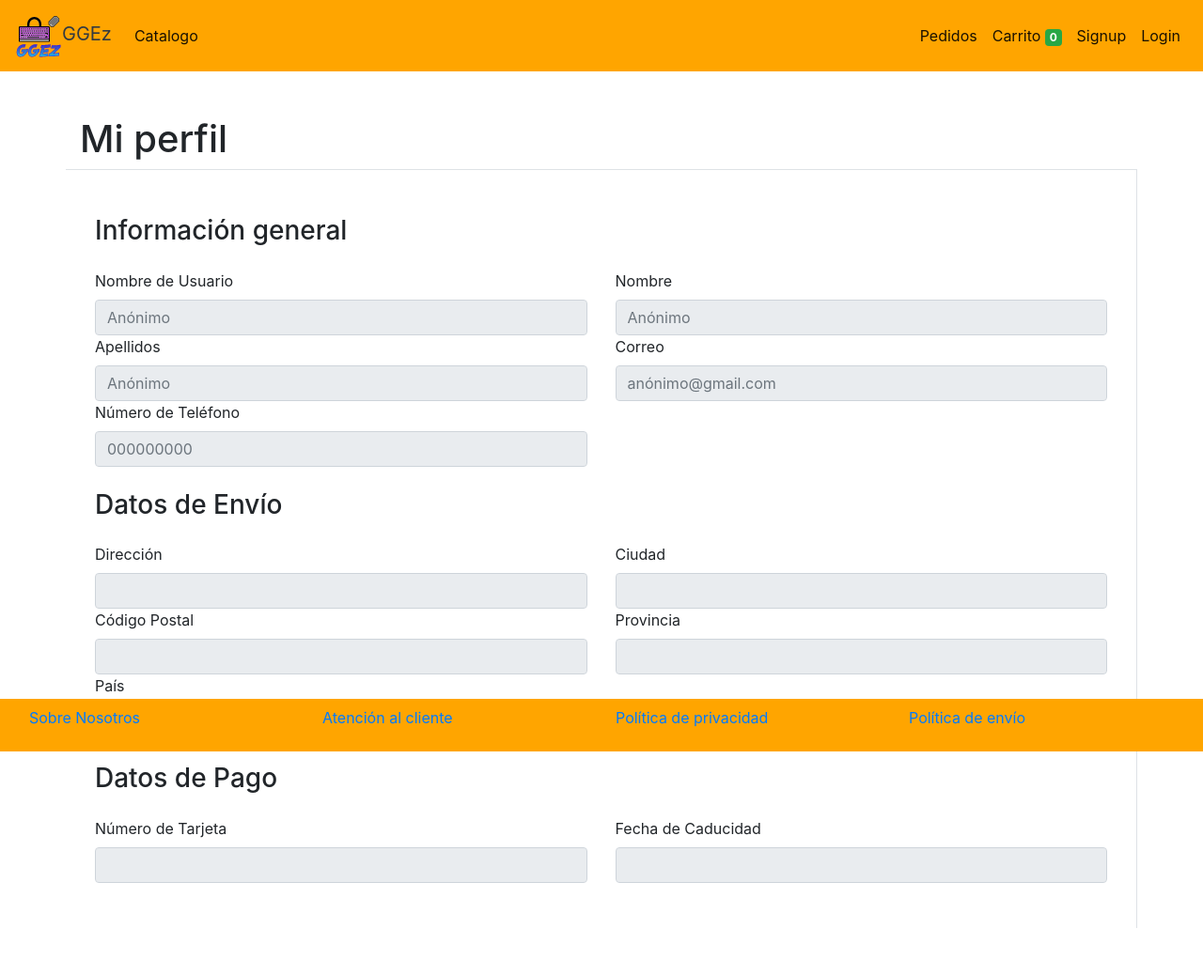
After one commit to juatalfri/PGPI-GGEz-3.14, a Django app: page /perfil/1 in a window 1280 px wide. The commit adds this page. Shown: the whole page at 94% size. Run offline with Django 4.2, Linux system fonts and the light colour scheme; data comes from the database, SQL or seed files in the repository; parts of the project's set-up code (start-up, migrations or seed data) failed here and were passed over; some libraries are stand-ins or nearby versions.

Commit message:
Tarea-015: Completada
Vista de mi perfil de usuario implementada y corrección de registro de
usuario. Además, se ha añadido una imagen a /caratulas para que no se
elimine la carpeta.

```diff
--- a/GGez_App/admin.py
+++ b/GGez_App/admin.py
@@ -6,3 +6,5 @@ admin.site.register(Categoria)
 admin.site.register(Cliente)
 admin.site.register(Pedido)
 admin.site.register(cantidadPedido)
+admin.site.register(DatosEnvio)
+admin.site.register(DatosPago)
--- a/GGez_App/models.py
+++ b/GGez_App/models.py
@@ -1,5 +1,4 @@
 from django.db import models
-from unittest.util import _MAX_LENGTH
 from django.template.defaultfilters import default
 from django.utils import timezone
 from django.db.models import Q
@@ -77,6 +76,18 @@ class Juego(models.Model):
             print(maximo)
         return Juego.objects.filter(precio__range=(minimo,maximo))
 
+class DatosEnvio(models.Model):
+    direccion = models.CharField(max_length=100)
+    ciudad = models.CharField(max_length=100)
+    codigoPostal = models.CharField(max_length=100)
+    provincia = models.CharField(max_length=100)
+    pais = models.CharField(max_length=100)
+
+class DatosPago(models.Model):
+    numeroTarjeta = models.IntegerField()
+    fechaCaducidad = models.CharField(max_length=5)
+    codigoSeguridad = models.IntegerField()
+
 class Cliente(models.Model):
     nombre = models.CharField(max_length=50)
     apellidos = models.CharField(max_length=50)
@@ -84,6 +95,8 @@ class Cliente(models.Model):
     telefono = models.CharField(max_length=10)
     correo = models.EmailField()
     contrasena = models.CharField(max_length=20)
+    datosEnvio = models.OneToOneField(DatosEnvio, on_delete=models.CASCADE, null=True)
+    datosPago = models.OneToOneField(DatosPago, on_delete=models.CASCADE, null=True)
 
     def registro(self):
         self.save()
@@ -101,6 +114,13 @@ class Cliente(models.Model):
     def getClientePorNombreUsuario(nombreUsuario):
         try:
             return Cliente.objects.get(nombreUsuario=nombreUsuario)
+        except:
+            return False
+
+    @staticmethod
+    def getClientePorId(idUsuario):
+        try:
+            return Cliente.objects.get(id=idUsuario)
         except:
             return False
 
--- /dev/null
+++ b/GGez_App/perfil.py
@@ -0,0 +1,38 @@
+'''
+Created on 5 dic 2022
+
+@author: andres
+'''
+from django.shortcuts import render, redirect, HttpResponseRedirect
+from django.contrib.auth.hashers import check_password
+from GGez_App.models import *
+from django.views import View
+
+class Perfil(View):
+    return_url = None
+
+    def get(self, request, idUsuario):
+        cliente = Cliente.getClientePorId(idUsuario)
+        return render (request, 'perfil.html', {'cliente' : cliente})
+
+    # def post(self, request):
+    #     nombreUsuario = request.POST.get ('nombreUsuario')
+    #     contrasena = request.POST.get ('contrasena')
+    #     cliente = Cliente.getClientePorNombreUsuario(nombreUsuario)
+    #     mensajeError = None
+    #     if cliente:
+    #         flag = contrasena == cliente.contrasena
+    #         if flag:
+    #             request.session['cliente'] = cliente.id
+    #
+    #             if Login.return_url:
+    #                 return HttpResponseRedirect(Login.return_url)
+    #             else:
+    #                 Login.return_url = None
+    #                 return redirect ('inicio')
+    #         else:
+    #             mensajeError = 'Contraseña incorrecta'
+    #     else:
+    #         mensajeError = 'Nombre de usuario no existe'
+    #
+    #     return render (request, 'login.html', {'error': mensajeError})
--- a/GGez_App/templates/base.html
+++ b/GGez_App/templates/base.html
@@ -60,9 +60,14 @@
 
         {% if request.session.cliente %}
 
+		<li class="nav-item active ">
+          <a class="nav-link" href="/perfil/{{request.session.cliente}}">Mi perfil<span class="sr-only">(current)</span></a>
+        </li>
+
         <li class="nav-item active ">
           <a class="nav-link" href="/logout">Logout<span class="sr-only">(current)</span></a>
         </li>
+
         {% else %}
 
         <li class="nav-item active">
--- a/GGez_App/templates/baseCatalogo.html
+++ b/GGez_App/templates/baseCatalogo.html
@@ -62,8 +62,9 @@
         {% if request.session.cliente %}
 
         <li class="nav-item active ">
-          <a class="nav-link" href="/pedido">Pedidos<span class="sr-only">(current)</span></a>
+          <a class="nav-link" href="/perfil/{{request.session.cliente}}">Mi perfil<span class="sr-only">(current)</span></a>
         </li>
+
         <li class="nav-item active ">
           <a class="nav-link" href="/logout">Logout<span class="sr-only">(current)</span></a>
         </li>
--- a/GGez_App/templates/baseIndex.html
+++ b/GGez_App/templates/baseIndex.html
@@ -61,8 +61,9 @@
         {% if request.session.cliente %}
 
         <li class="nav-item active ">
-          <a class="nav-link" href="/pedido">Pedidos<span class="sr-only">(current)</span></a>
+          <a class="nav-link" href="/perfil/{{request.session.cliente}}">Mi perfil<span class="sr-only">(current)</span></a>
         </li>
+
         <li class="nav-item active ">
           <a class="nav-link" href="/logout">Logout<span class="sr-only">(current)</span></a>
         </li>
--- a/GGez_App/templates/baseInformacion.html
+++ b/GGez_App/templates/baseInformacion.html
@@ -54,7 +54,7 @@
         {% if request.session.cliente %}
 
         <li class="nav-item active ">
-          <a class="nav-link" href="/pedido">Pedidos<span class="sr-only">(current)</span></a>
+          <a class="nav-link" href="/perfil/{{request.session.cliente}}">Mi perfil<span class="sr-only">(current)</span></a>
         </li>
         <li class="nav-item active ">
           <a class="nav-link" href="/logout">Logout<span class="sr-only">(current)</span></a>
--- /dev/null
+++ b/GGez_App/templates/perfil.html
@@ -0,0 +1,49 @@
+{% extends 'base.html' %}
+{% block content %}
+
+<div class="container rounded bg-white mt-5 mb-5">
+    <div class="row justify-content-center border-bottom">
+        <div class="col-md-12 ">
+            <h1> Mi perfil </h1>
+        </div>
+	</div>
+    <div class="row">
+        <div class="col-md-12 border-right">
+            <div class="p-3 py-5">
+                <div class="d-flex justify-content-between align-items-center mb-3">
+                    <h3 class="text-right">Información general</h4>
+                </div>
+                <div class="row mt-2">
+                    <div class="col-md-6"><label class="labels">Nombre de Usuario</label><input type="text" class="form-control" placeholder="{{ cliente.nombreUsuario }}" value="" readonly></div>
+                    <div class="col-md-6"><label class="labels">Nombre</label><input type="text" class="form-control" placeholder="{{ cliente.nombre }}" value="" readonly></div>
+                    <div class="col-md-6"><label class="labels">Apellidos</label><input type="text" class="form-control" value="" placeholder="{{ cliente.apellidos }}" readonly></div>
+                    <div class="col-md-6"><label class="labels">Correo</label><input type="text" class="form-control" placeholder="{{ cliente.correo }}" value="" readonly></div>
+                    <div class="col-md-6"><label class="labels">Número de Teléfono</label><input type="text" class="form-control" placeholder="{{ cliente.telefono }}" value="" readonly></div>
+                </div>
+                <br>
+                <div class="d-flex justify-content-between align-items-center mb-3">
+                    <h3 class="text-right">Datos de Envío</h3>
+                </div>
+
+                <div class="row mt-3">
+                    <div class="col-md-6"><label class="labels">Dirección</label><input type="text" class="form-control" placeholder="{{ cliente.datosEnvio.direccion }}" value="" readonly></div>
+                    <div class="col-md-6"><label class="labels">Ciudad</label><input type="text" class="form-control" placeholder="{{ cliente.datosEnvio.ciudad }}" value="" readonly></div>
+                    <div class="col-md-6"><label class="labels">Código Postal</label><input type="text" class="form-control" placeholder="{{ cliente.datosEnvio.codigoPostal }}" value="" readonly></div>
+                    <div class="col-md-6"><label class="labels">Provincia</label><input type="text" class="form-control" placeholder="{{ cliente.datosEnvio.provincia }}" value="" readonly></div>
+                    <div class="col-md-6"><label class="labels">País</label><input type="text" class="form-control" placeholder="{{ cliente.datosEnvio.pais }}" value="" readonly></div>
+				</div>
+                <br>
+                <div class="d-flex justify-content-between align-items-center mb-3">
+                    <h3 class="text-right">Datos de Pago</h3>
+                </div>
+                <div class="row mt-3">
+                    <div class="col-md-6"><label class="labels">Número de Tarjeta</label><input type="text" class="form-control" placeholder="{{ cliente.datosPago.numeroTarjeta }}" value="" readonly></div>
+                    <div class="col-md-6"><label class="labels">Fecha de Caducidad</label><input type="text" class="form-control" placeholder="{{ cliente.datosPago.fechaCaducidad }}" value="" readonly></div>
+                </div>
+            </div>
+        </div>
+    </div>
+</div>
+</div>
+</div>
+{% endblock content %}
--- a/PGPI_GGez_314/urls.py
+++ b/PGPI_GGez_314/urls.py
@@ -21,11 +21,13 @@ from django.conf import settings
 import django.views
 from GGez_App.signup import Signup
 from GGez_App.catalogo import Catalogo
+from GGez_App.perfil import Perfil
 from GGez_App.carrito import Cart
 from GGez_App.login import Login, logout
 from django.conf.urls.static import static
 from GGez_App.views import Carrito
 from GGez_App.checkOut import CheckOut
+from ctypes.test.test_pickling import name
 
 
 urlpatterns = [
@@ -46,4 +48,5 @@ urlpatterns = [
     path('politicaPrivacidad/', views.politicaPrivacidad),
     path('atencionCliente/', views.atencionCliente),
     path('sobreNosotros/', views.datosEmpresa),
+    path('perfil/<idUsuario>', Perfil.as_view(), name='perfil'),
 ] + static(settings.MEDIA_URL, document_root=settings.MEDIA_ROOT)
```
Also changed, not shown: GGez_App/signup.py (+24 -24 lines), media/caratulas/skyrim.jpg (added).
